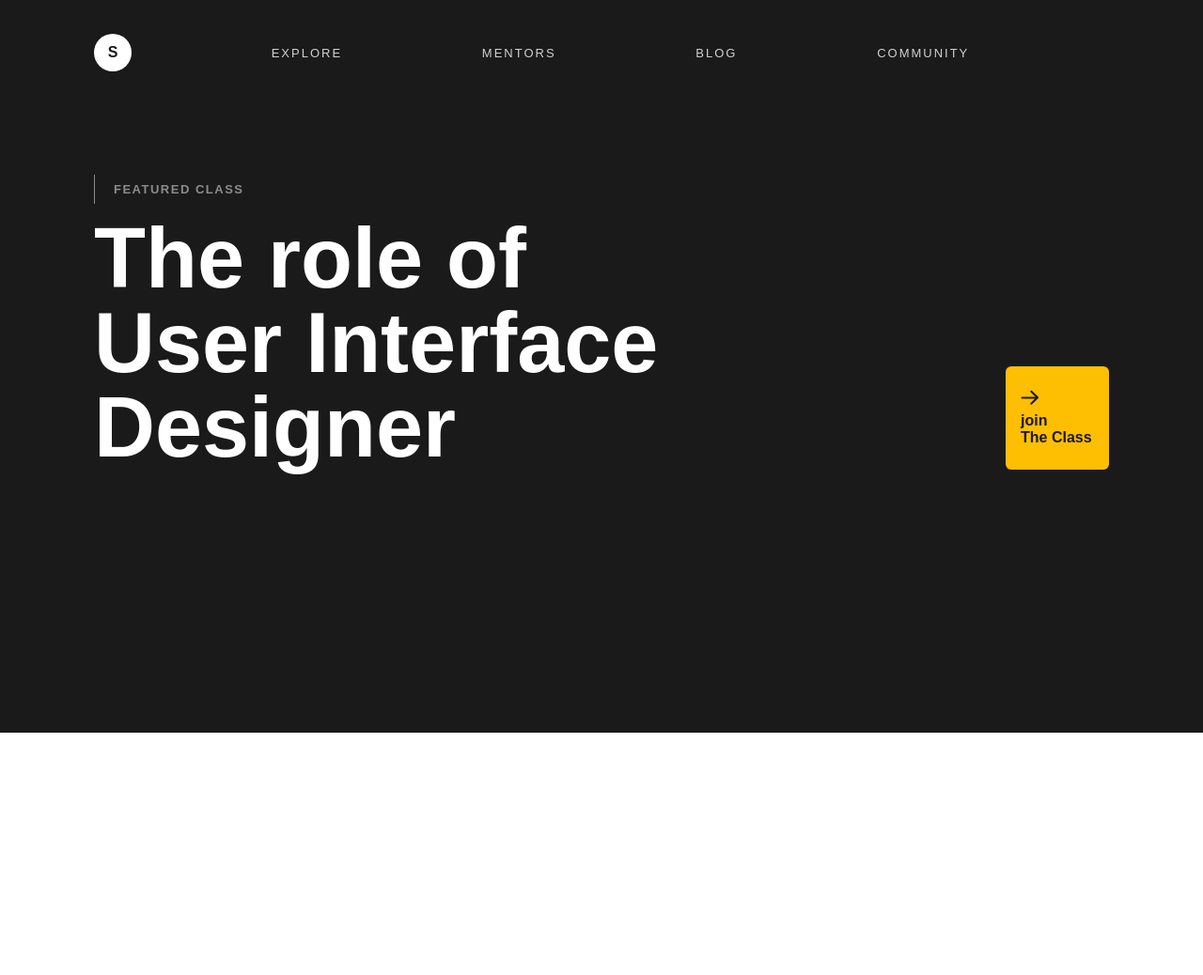
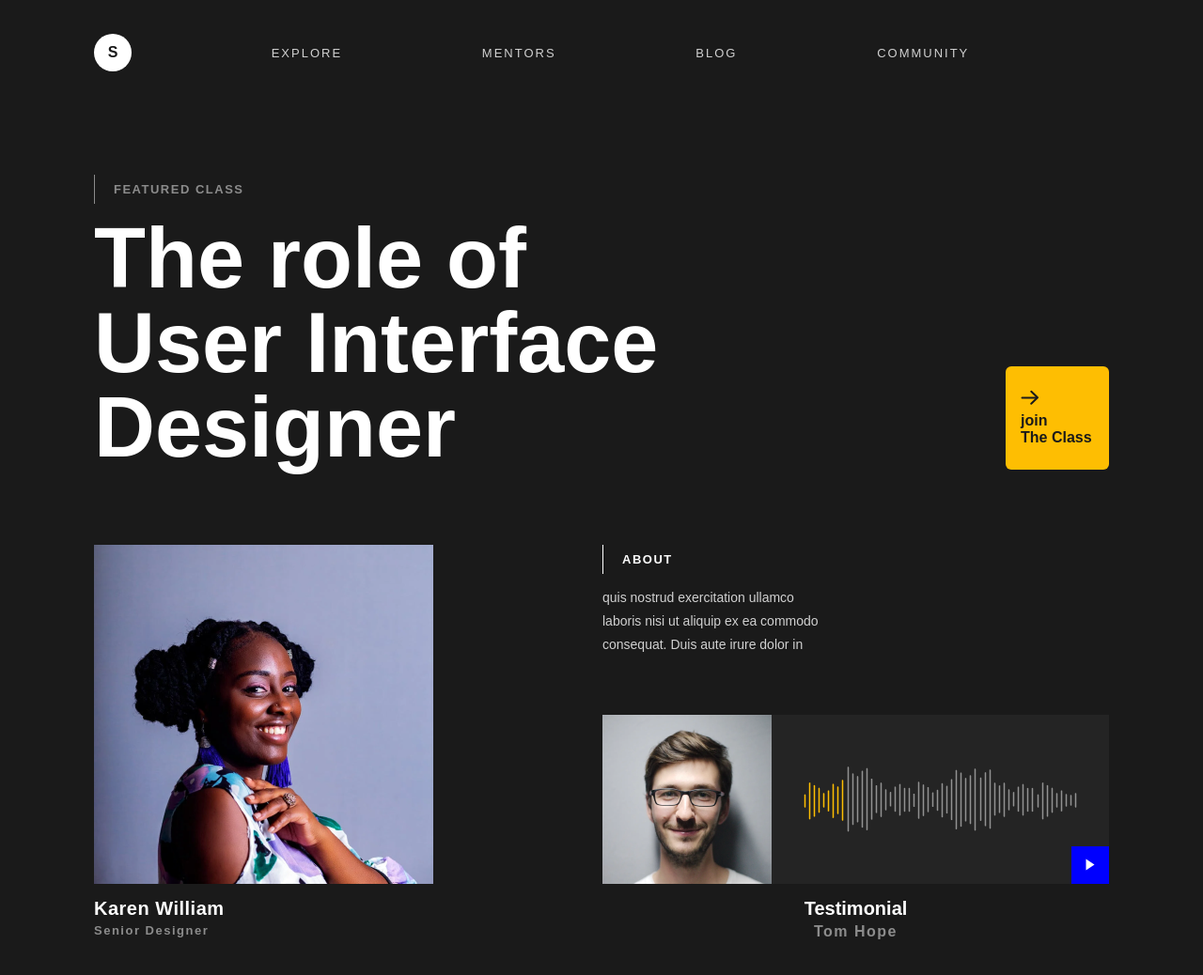
Before and after one commit to ROMZEL12431/site-vizitka, a plain HTML site: page index.html in a window 1280 px wide. Shown: the whole page at 94% size. Before the commit the page ends 800 px from the top, so only its background shows below. Drawn offline with Linux system fonts and the light colour scheme.

Commit message:
finish-section-audio

```diff
--- a/index.html
+++ b/index.html
@@ -39,6 +39,38 @@
                     <span class="join-text">join <br>   The Class</span>
                 </a>
             </section>
+
+            <section class="header-info-block">
+                <div class="card-info">
+                    <img src="./img/girl-avatar.png" alt="" class="card-info-img">
+                    <h2 class="info-title">Karen William</h2>
+                    <span class="info-subtitle">Senior Designer</span>
+                </div>
+
+                <div class="card-about">
+                    <div class="about-text-wrapper">
+                        <span class="about-subtitle-text">About</span>
+                        <p class="about-desc">
+                            quis nostrud exercitation ullamco
+                            laboris nisi ut aliquip ex ea commodo
+                            consequat. Duis aute irure dolor in
+                        </p>
+                    </div>
+
+                    <div class="audio-block">
+                        <img src="./img/man-avatar.png" alt="">
+                        <div class="audio-container">
+                            <img src="./img/audio.png" class="audio-track" alt="">
+                            <a href="#" class="play-btn">
+                                <img src="./img/icons/play.svg" alt="">
+                            </a>
+                        </div>
+                    </div>
+
+                    <h2 class="about-title">Testimonial</h2>
+                    <span class="about-subtitle">Tom Hope</span>
+                </div>
+            </section>
         </div>
     </header>
 
--- a/style.css
+++ b/style.css
@@ -83,3 +83,86 @@
     font-weight: bold;
     border-radius: 6px;
 }
+.header-info-block {
+    display: flex;
+    justify-content: space-between;
+}
+.card-info {
+    max-width: 361px;
+}
+.card-info-img {
+    display: flex;
+}
+.info-title {
+    font-size: 20px;
+    font-weight: bold;
+    color: #fff;
+    letter-spacing: 0.5px;
+    margin-top: 15px;
+    margin-bottom: 4px;
+}
+.info-subtitle {
+    font-size: 13px;
+    color: #8c8c8c;
+    font-weight: bold;
+    letter-spacing: 1.5px;
+    display: block;
+}
+.about-subtitle-text {
+    display: inline-block;
+    border-left: 1px solid #fff;
+    padding: 8px 0 8px 20px;
+    color: #fff;
+    font-weight: bold;
+    text-transform: uppercase;
+    font-size: 13px;
+    letter-spacing: 1.5px;
+    margin-bottom: 13px;
+}
+.about-desc {
+    color: #d1d1d1;
+    max-width: 240px;
+    font-size: 14px;
+    line-height: 1.8;
+}
+.audio-block {
+    background-color: #242424;
+    display: flex;
+    margin-top: 61px;
+}
+.audio-container {
+    display: flex;
+    align-items: center;
+    justify-content: center;
+    flex: 1;
+    position: relative;
+    padding: 0 34px;
+}
+.play-btn {
+    display: flex;
+    background-color: blue;
+    width: 40px;
+    height: 40px;
+    align-items: center;
+    justify-content: center;
+    position: absolute;
+    right: 0;
+    bottom: 0;
+}
+.about-title {
+    font-size: 20px;
+    font-weight: bold;
+    color: #fff;
+    letter-spacing: 0,5px;
+    margin-top: 15px;
+    margin-bottom: 4px;
+    text-align: center;
+}
+.about-subtitle {
+    font-style: 13px;
+    color: #8c8c8c;
+    font-weight: bold;
+    letter-spacing: 1.5px;
+    text-align: center;
+    display: block;
+}
```
